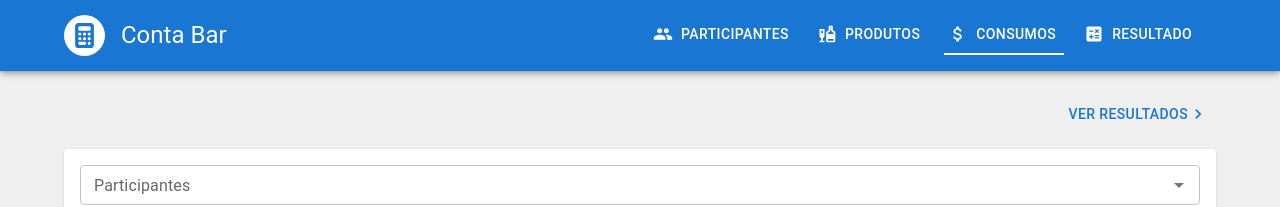
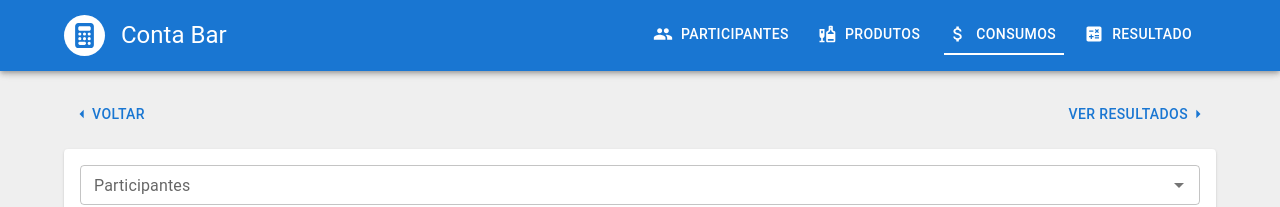
Before and after one commit to jonatas1n/divide-ai, a React (Vite) app: page /conta-bar/costs in a window 1280 px wide. Shown: the top 207 px of the page. Built offline with nearby package versions, Linux system fonts and the light colour scheme.

Commit message:
feat: make navigation post-header

```diff
--- /dev/null
+++ b/src/components/NavigationHeader/index.tsx
@@ -0,0 +1,47 @@
+import Stack from "@mui/material/Stack";
+import Button from "@mui/material/Button";
+
+import ArrowLeft from "@mui/icons-material/ArrowLeft";
+import ArrowRight from "@mui/icons-material/ArrowRight";
+
+type NavOption = {
+  label?: string;
+  href: string;
+};
+
+type NavigationHeaderProps = {
+  previousOption?: NavOption;
+  nextOption?: NavOption;
+};
+
+export const NavigationHeader = ({
+  previousOption,
+  nextOption,
+}: NavigationHeaderProps) => {
+  return (
+    <Stack
+      mb={2}
+      sx={{width: "100%", display: "grid", gridAutoFlow: "column" }}
+      direction="row"
+    >
+      {previousOption && (
+        <Button
+          variant="text"
+          sx={{ justifySelf: "flex-start" }}
+          href={previousOption.href}
+        >
+          <ArrowLeft fontSize="small" /> {previousOption.label ?? "Voltar"}
+        </Button>
+      )}
+      {nextOption && (
+        <Button
+          variant="text"
+          sx={{ justifySelf: "flex-end" }}
+          href={nextOption.href}
+        >
+          {nextOption.label ?? "Avançar"} <ArrowRight fontSize="small" />
+        </Button>
+      )}
+    </Stack>
+  );
+};
--- a/src/pages/Costs/index.tsx
+++ b/src/pages/Costs/index.tsx
@@ -6,7 +6,7 @@ import Stack from "@mui/material/Stack";
 import Button from "@mui/material/Button";
 
 import Add from "@mui/icons-material/Add";
-import ChevronRight from "@mui/icons-material/ChevronRight";
+import { NavigationHeader } from "../../components/NavigationHeader";
 
 export const Costs = () => {
   const { costs, addCost, refreshCosts } = useAppContext();
@@ -17,17 +17,18 @@ export const Costs = () => {
 
   return (
     <Container>
-      <Stack alignItems="flex-end">
-        <Button variant="text" href="/conta-bar/result" sx={{ mb: 2 }}>
-          Ver resultados <ChevronRight fontSize="small" />
+      <NavigationHeader
+        previousOption={{ href: "/conta-bar/products" }}
+        nextOption={{ label: "Ver resultados", href: "/conta-bar/result" }}
+      />
+      <Stack spacing={2}>
+        {Object.values(costs).map((cost) => (
+          <CostItem key={cost.id} cost={cost} />
+        ))}
+        <Button variant="contained" onClick={addCost}>
+          <Add />
         </Button>
       </Stack>
-      <Stack spacing={2}>
-        {Object.values(costs).map(cost => (
-          <CostItem key={cost.id} cost={cost} />
-        ))}
-        <Button variant="contained" onClick={addCost}><Add /></Button>
-      </Stack>
     </Container>
-  )
-}
+  );
+};
--- a/src/pages/Guests/index.tsx
+++ b/src/pages/Guests/index.tsx
@@ -6,7 +6,7 @@ import Stack from "@mui/material/Stack";
 import Button from "@mui/material/Button";
 
 import Add from "@mui/icons-material/Add";
-import ChevronRight from "@mui/icons-material/ChevronRight";
+import { NavigationHeader } from "../../components/NavigationHeader";
 
 export const Guests = () => {
   const { guests, addGuest } = useAppContext();
@@ -15,11 +15,9 @@ export const Guests = () => {
 
   return (
     <Container>
-      <Stack alignItems="flex-end">
-        <Button variant="text" href="/conta-bar/products" sx={{ mb: 2 }}>
-          Avançar para os produtos <ChevronRight fontSize="small" />
-        </Button>
-      </Stack>
+      <NavigationHeader
+        nextOption={{ href: "/conta-bar/products", label: "Avançar para os produtos" }}
+      />
       <Stack spacing={2}>
         {Object.values(guests).map((guest) => (
           <GuestItem key={guest.id} guest={guest} />
--- a/src/pages/Products/index.tsx
+++ b/src/pages/Products/index.tsx
@@ -3,11 +3,11 @@ import { ProductItem } from "../../components/products/ProductItem";
 import { useAppContext } from "../../hooks/Context"
 import { ProductType } from "../../types";
 
+import { NavigationHeader } from "../../components/NavigationHeader";
 import Stack from "@mui/material/Stack";
 import Button from "@mui/material/Button";
 
 import Add from "@mui/icons-material/Add";
-import ChevronRight from "@mui/icons-material/ChevronRight";
 
 export const Products = () => {
   const {products, addProduct} = useAppContext();
@@ -16,11 +16,10 @@ export const Products = () => {
 
   return (
     <Container>
-      <Stack alignItems="flex-end">
-        <Button variant="text" href="/conta-bar/costs" sx={{ mb: 2 }}>
-          Avançar para consumos <ChevronRight fontSize="small" />
-        </Button>
-      </Stack>
+      <NavigationHeader
+        previousOption={{ href: "/conta-bar/guests" }}
+        nextOption={{ href: "/conta-bar/costs", label: "Avançar para os consumos" }}
+      />
       <Stack spacing={2}>
         {Object.values(products).map((product: ProductType) => (
           <ProductItem
--- a/src/pages/Result/index.tsx
+++ b/src/pages/Result/index.tsx
@@ -3,15 +3,13 @@ import { useAppContext } from "../../hooks/Context";
 
 import Stack from "@mui/material/Stack";
 import Card from "@mui/material/Card";
-import Button from "@mui/material/Button";
-
-import ChevronLeft from "@mui/icons-material/ChevronLeft";
 
 import Table from "@mui/material/Table";
 import TableBody from "@mui/material/TableBody";
 import TableCell from "@mui/material/TableCell";
 import TableRow from "@mui/material/TableRow";
 import Typography from "@mui/material/Typography";
+import { NavigationHeader } from "../../components/NavigationHeader";
 
 export const Result = () => {
   const { guests, costs, products } = useAppContext();
@@ -42,9 +40,12 @@ export const Result = () => {
 
   return (
     <Container>
-      <Button variant="text" href="/conta-bar/guests" sx={{ mb: 2 }}>
-        <ChevronLeft fontSize="small" /> Algo errado? Voltar para participantes
-      </Button>
+      <NavigationHeader
+        previousOption={{
+          href: "/conta-bar/guests",
+          label: "Algo errado? Voltar para participantes",
+        }}
+      />
       {Object.keys(updatedGuestsCosts).length !== 0 ? (
         <Stack spacing={2}>
           <Card>
```
